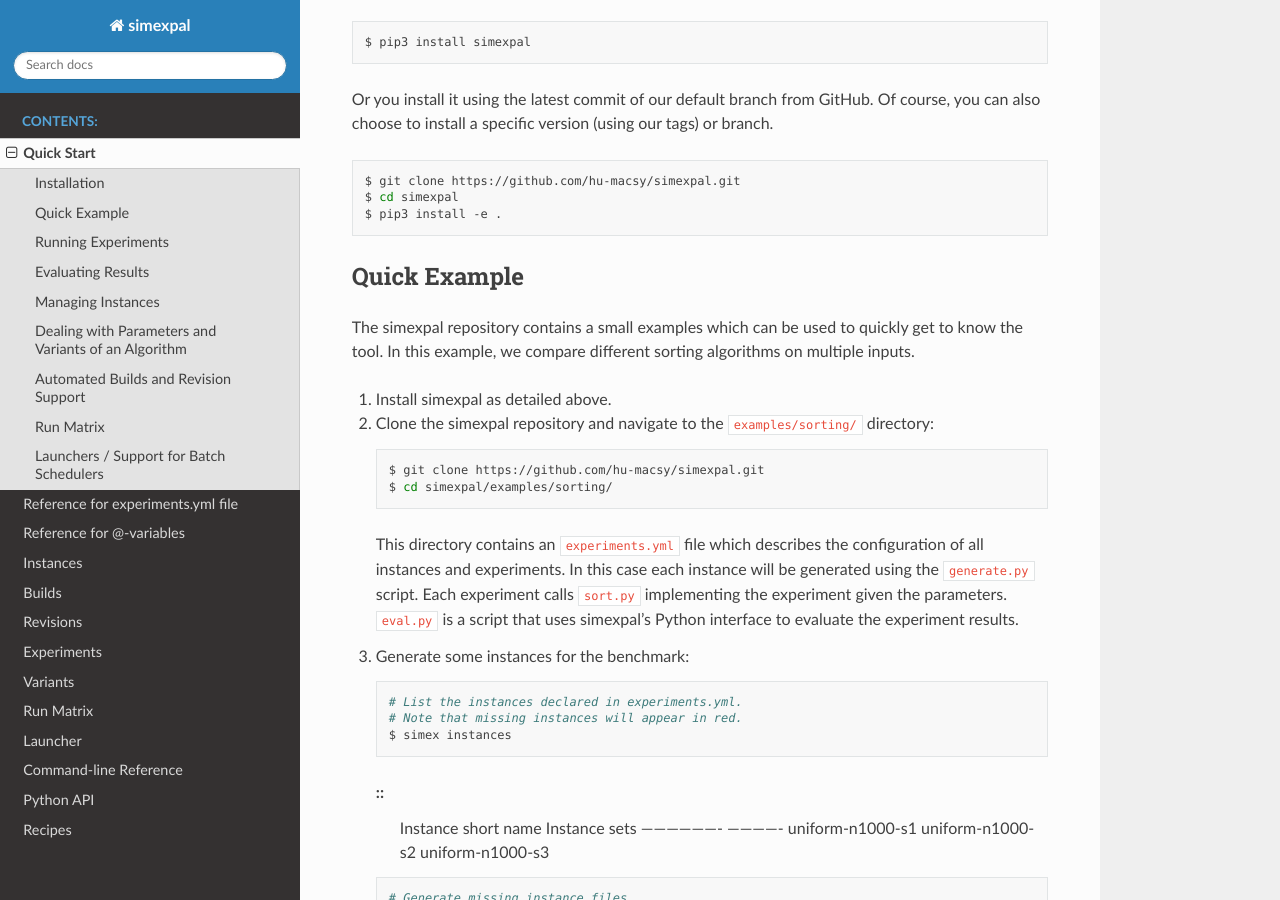
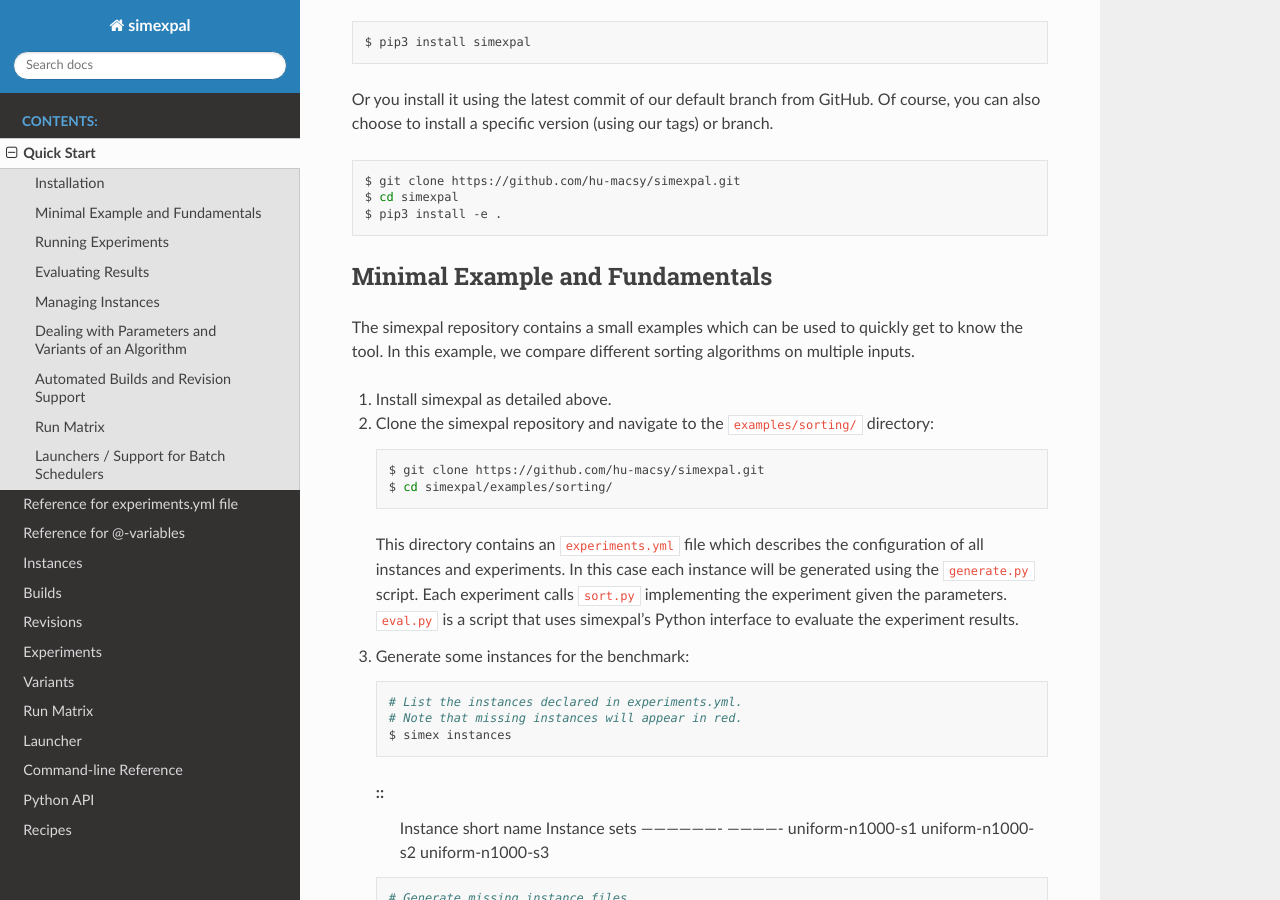
Before and after one commit to hu-macsy/simexpal, a Sphinx documentation site: the page built from docs/quick_start.rst, in a window 1280 px wide and 900 px high, scrolled down 411 px. Built offline with Sphinx 7.4.7 and the Read the Docs theme 2.0.0, drawn with Linux system fonts in a browser that asks for light colours; some of the changed text lies outside the part shown.

Commit message:
Rename minimal example heading.

```diff
--- a/docs/quick_start.rst
+++ b/docs/quick_start.rst
@@ -33,7 +33,7 @@
 
 .. _sortingExample:
 
-Quick Example
+Minimal Example and Fundamentals
 -------------
 
 The simexpal repository contains a small examples which can be used to quickly
```
